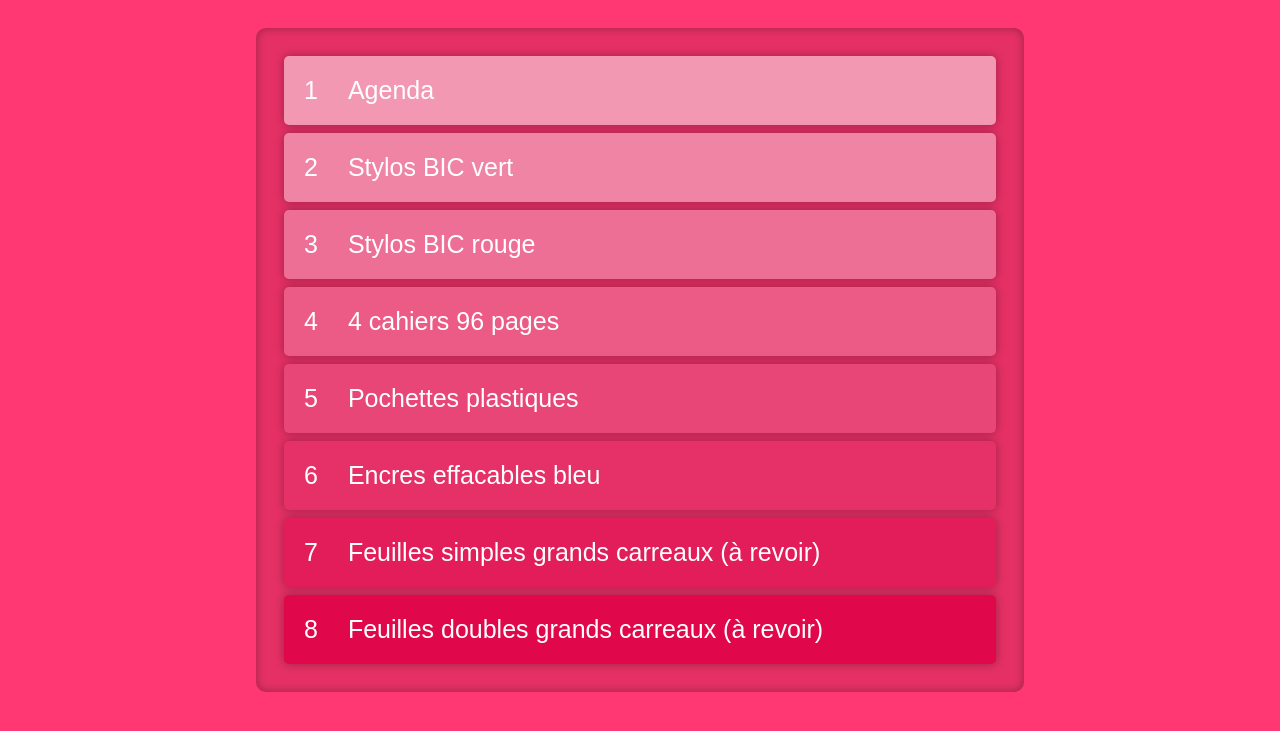
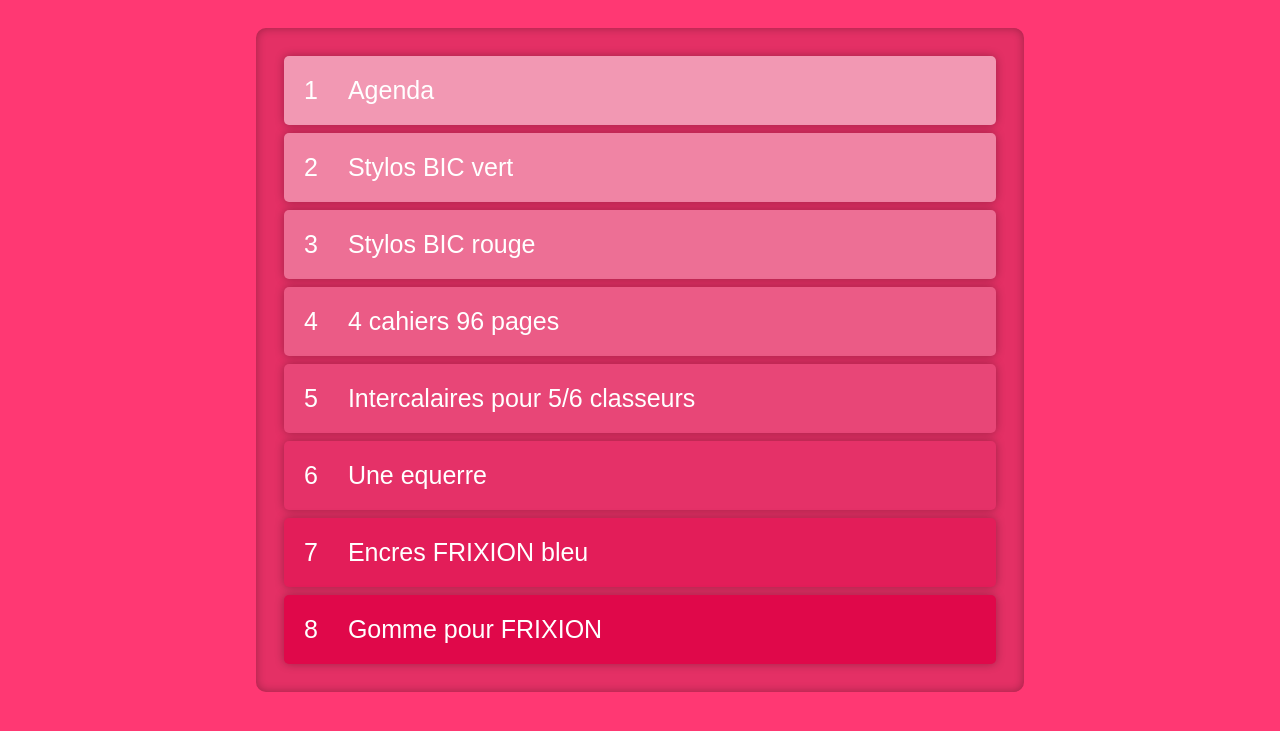
Before and after one commit to GitPersonnel/ListeFournitures, a plain HTML site: page index.html in a window 1280 px wide. Shown: the part 223-954 px from the top of the page. Drawn offline with Linux system fonts and the light colour scheme.

Commit message:
Update index.html

```diff
--- a/index.html
+++ b/index.html
@@ -15,10 +15,10 @@
         <li>Stylos BIC vert</li>
         <li>Stylos BIC rouge</li>
         <li>4 cahiers 96 pages</li>
-        <li>Pochettes plastiques</li>
-        <li>Encres effacables bleu</li>
-        <li>Feuilles simples grands carreaux (à revoir)</li>
-        <li>Feuilles doubles grands carreaux (à revoir)</li>
+        <li>Intercalaires pour 5/6 classeurs</li>
+        <li>Une equerre</li>
+        <li>Encres FRIXION bleu</li>
+        <li>Gomme pour FRIXION</li>
     </ul>
 </body>
 </html>
```
